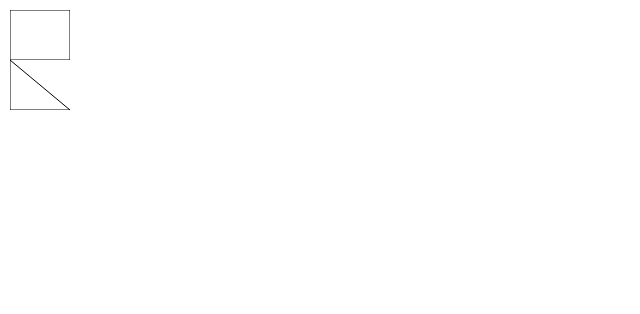
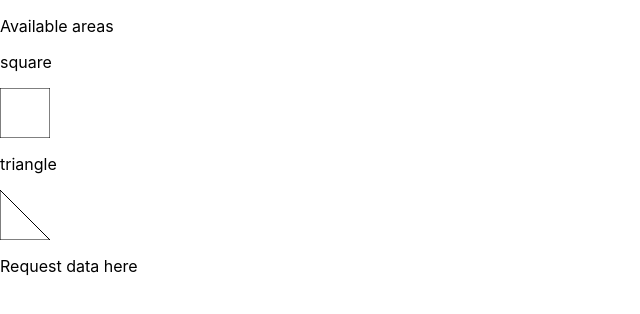
Before and after one commit to salatielosorno/tile-calculator, a React (Create React App) app: page / in a window 1280 px wide. Shown: the top 314 px of the page, without its empty margins (0-640 px from the left). Built offline with nearby package versions, Linux system fonts and the light colour scheme.

Commit message:
feat(thumbnail-tools): add component to render tools

```diff
--- /dev/null
+++ b/src/components/thumbnail-tools/Thumbnail-tools.js
@@ -0,0 +1,14 @@
+import React from 'react'
+import { Thumbnail } from '../thumbnail/Thumbnail';
+
+export const ThumbnailTools = props => {
+    return (
+        <div>
+            {
+                props.tools ?
+                    props.tools.map((tool, index) => <Thumbnail key={index} kind={tool.kind} x={tool.x} y={tool.y} /> )
+                    : 'tools not defined'
+            }
+        </div>
+    )
+}
--- a/src/components/thumbnail/Thumbnail.js
+++ b/src/components/thumbnail/Thumbnail.js
@@ -11,7 +11,10 @@ export const Thumbnail = (props) => {
     }, [handleClick]);
 
     return (
-        <div>
+        <div
+            className='p-4 inline-block shadow mr-2 mb-2 cursor-pointer hover:bg-purple-700 hover:text-white'
+        >
+            <p>{props.kind}</p>
             <Figure kind={props.kind} x={props.x} y={props.y}/>
         </div>
     )
--- a/src/pages/calculator/Calculator.js
+++ b/src/pages/calculator/Calculator.js
@@ -1,11 +1,29 @@
 import React from 'react'
-import { Thumbnail } from '../../components/thumbnail/Thumbnail';
+import { ThumbnailTools } from '../../components/thumbnail-tools/Thumbnail-tools'
 
 export const Calculator = () => {
     return (
-        <div style={{padding: "10px"}}>
-            <Thumbnail kind='square' x={60} y={50} />
-            <Thumbnail kind='triangle' x={60} y={50} />
+        <div>
+            <div>
+                <p className='mb-2 text-center'>Available areas</p>
+                <ThumbnailTools
+                    tools={[
+                        {
+                            kind: 'square',
+                            x: 50,
+                            y: 50
+                        },
+                        {
+                            kind: 'triangle',
+                            x: 50,
+                            y: 50
+                        }
+                    ]}
+                />
+            </div>
+            <div>
+                <p>Request data here</p>
+            </div>
         </div>
     )
 }
```
